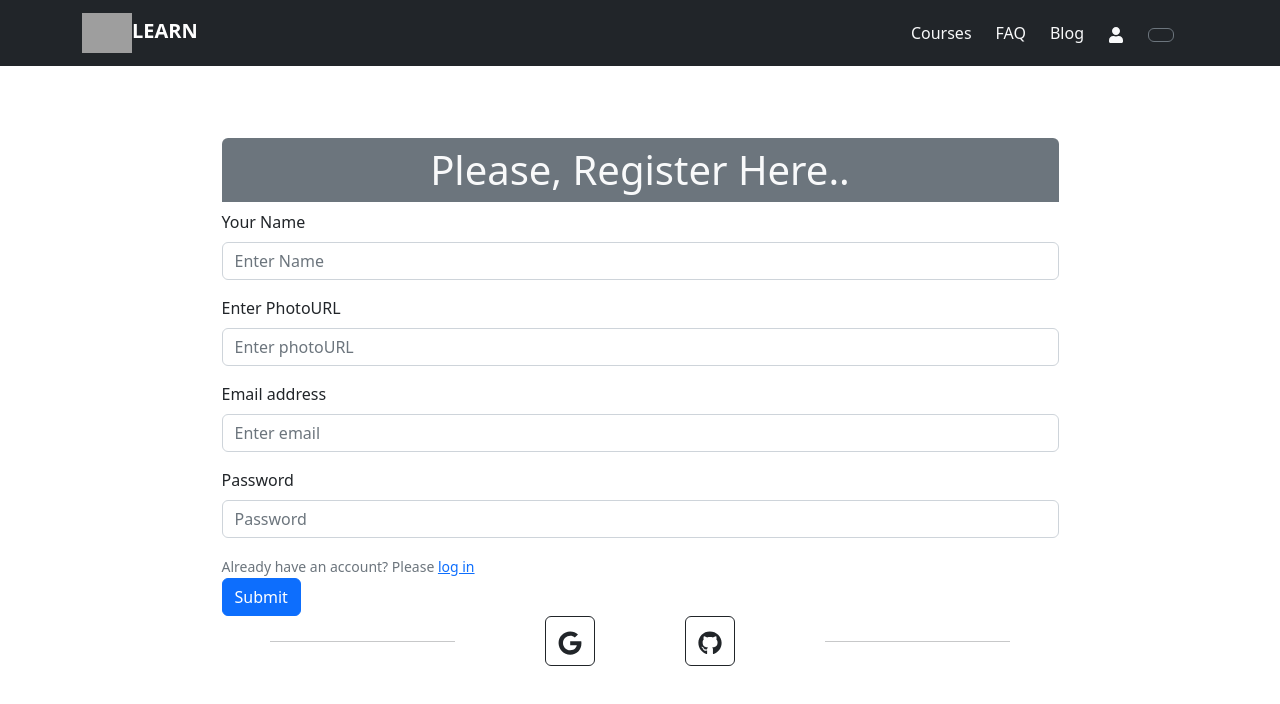
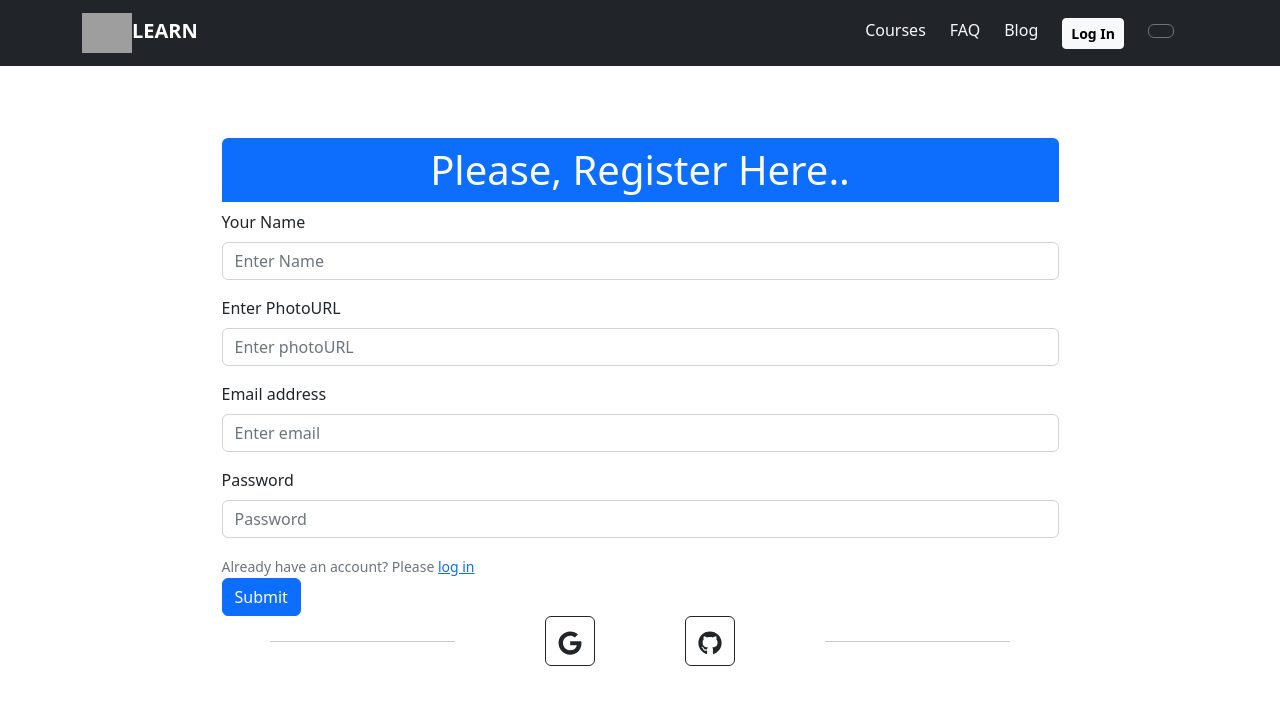
Before and after one commit to Kaiser-Tanveer/DevLearner-Client-React-Authentication-, a React (Create React App) app: page /register in a window 1280 px wide. Shown: the top 704 px of the page. Built offline with nearby package versions, Linux system fonts and the light colour scheme; no server answers; grey boxes are pictures that could not be loaded.

Commit message:
Not found page committed

```diff
--- a/src/Components/Contexts/AuthProvider.js
+++ b/src/Components/Contexts/AuthProvider.js
@@ -1,6 +1,6 @@
-import React from 'react';
+import React, { useEffect, useState } from 'react';
 import { createContext } from 'react';
-import { getAuth, createUserWithEmailAndPassword, signInWithEmailAndPassword, GoogleAuthProvider, signInWithPopup, GithubAuthProvider } from 'firebase/auth'
+import { getAuth, createUserWithEmailAndPassword, signInWithEmailAndPassword, GoogleAuthProvider, signInWithPopup, GithubAuthProvider, onAuthStateChanged, signOut } from 'firebase/auth'
 import app from '../../Firebase/firebase.config';
 
 export const AuthContext = createContext();
@@ -13,27 +13,58 @@ const AuthProvider = ({ children }) => {
     // github Auth provider
     const gitProvider = new GithubAuthProvider();
 
+    // useState for Auth State Change
+    const [user, setUser] = useState(null);
+
+    // Loader state
+    const [loading, setLoading] = useState(true);
+
     // creating user
     const crateEmailUser = (email, password) => {
+        setLoading(true);
         return createUserWithEmailAndPassword(auth, email, password);
 
     }
     // Sign In with email and password
     const emailLogIn = (email, password) => {
+        setLoading(true);
         return signInWithEmailAndPassword(auth, email, password);
     }
 
     // Sign in with Google
     const googleLogIn = () => {
+        setLoading(true);
         return signInWithPopup(auth, GAuthProvider);
     }
     // Sign in with Github
     const gitLogIn = () => {
+        setLoading(true);
         return signInWithPopup(auth, gitProvider);
     }
 
+    // Side effect for Auth state Change
+    useEffect(() => {
+        const unsubscribe = onAuthStateChanged(auth, currentUser => {
+            setUser(currentUser);
+            setLoading(false);
+        });
+        return () => {
+            unsubscribe();
+        }
+    }, [])
+
+    // Sign Out
+    const logOut = () => {
+        setLoading(true);
+        return signOut(auth);
+    }
+
+
+
+
+
     // AuthValues
-    const authValue = { crateEmailUser, emailLogIn, googleLogIn, gitLogIn };
+    const authValue = { crateEmailUser, emailLogIn, googleLogIn, gitLogIn, user, logOut };
     return (
         <AuthContext.Provider value={authValue}>
             {children}
--- a/src/Components/Pages/Cards/Cards.js
+++ b/src/Components/Pages/Cards/Cards.js
@@ -5,7 +5,7 @@ import { Link } from 'react-router-dom';
 
 const Cards = ({ card }) => {
     return (
-        <div className="col-12 col-md-6 col-lg-4">
+        <div className="col-12 col-md-6 col-lg-4 g-4">
             <Card>
                 <Card.Img className='img-fluid p-2' variant="top" src={card?.img} />
                 <Card.Body>
--- a/src/Components/Pages/Header/Header.js
+++ b/src/Components/Pages/Header/Header.js
@@ -10,8 +10,17 @@ import { Link } from 'react-router-dom';
 import { AuthContext } from '../../Contexts/AuthProvider';
 
 const Header = () => {
-    const { user } = useContext(AuthContext);
+    const { user, logOut } = useContext(AuthContext);
     // const [dark, setDark] = useState(false);
+
+    // Log Out
+    const signOutHandler = () => {
+        logOut()
+            .then(() => { })
+            .catch(error => {
+                console.error(error);
+            })
+    }
     return (
         <div>
             <Navbar collapseOnSelect expand="lg" bg="dark" variant="dark">
@@ -24,7 +33,19 @@ const Header = () => {
                             <Link className='me-4 text-decoration-none text-light' to='/courses'>Courses</Link>
                             <Link className='me-4 text-decoration-none text-light'>FAQ</Link>
                             <Link className='me-4 text-decoration-none text-light'>Blog</Link>
-                            <Link className='me-4 text-decoration-none text-light'><FaUser data-toggle="tooltip" data-placement="bottom" title={user?.name} /></Link>
+                            <div className='me-4 text-decoration-none text-light' data-toggle="tooltip" data-placement="bottom" title={user?.email}>
+                                {
+                                    user && user?.uid ?
+                                        <>
+                                            <img className='rounded-circle' src={user?.photoURL} alt="" height="35px" width="35px" />
+                                            <Button onClick={signOutHandler} variant='outline-primary' size='sm'>Log Out</Button>
+                                        </>
+                                        :
+                                        <>
+                                            <Link to='/logIn'><Button className='fw-bold' variant='light' size='sm'>Log In</Button></Link>
+                                        </>
+                                }
+                            </div>
                             <Link className='me-4 text-decoration-none text-light'>
                                 <Button variant="outline-secondary">
                                     {/* {
--- a/src/Components/Pages/Home/Home.js
+++ b/src/Components/Pages/Home/Home.js
@@ -21,7 +21,7 @@ const Home = () => {
                         />)
                     }
                 </div>
-                <div className='col-12 col-md-10'>
+                <div className='col-12 col-md-10 bg-light'>
                     <h2 className='text-center fw-bold pt-4'>Choice Your <span className='text-warning'>Best Course</span></h2>
                     <CourseCard />
                 </div>
--- a/src/Components/Pages/Premium/Premium.js
+++ b/src/Components/Pages/Premium/Premium.js
@@ -3,7 +3,7 @@ import React from 'react';
 const Premium = () => {
     return (
         <div>
-            <h1 className='text-primary'>This is Premium section</h1>
+            <h1 className='text-primary text-center'>This is Premium section</h1>
         </div>
     );
 };
--- a/src/Components/Pages/Register/LogIn.js
+++ b/src/Components/Pages/Register/LogIn.js
@@ -27,7 +27,7 @@ const LogIn = () => {
                 form.reset();
             })
             .catch(error => {
-                setError(error.message)
+                setError(error.message);
                 console.error(error)
             })
 
@@ -37,7 +37,7 @@ const LogIn = () => {
         <Container>
             <Form onSubmit={submitHandler} className='w-75 mx-auto py-5'>
                 <Form.Group className="mb-3" controlId="formBasicEmail">
-                    <h1 className='mx-auto mt-4 bg-secondary text-center p-2 rounded-top text-light'>Please, Log in Here..</h1>
+                    <h1 className='mx-auto mt-4 bg-primary text-center p-2 rounded-top text-light'>Please, Log in Here..</h1>
                     <Form.Label>Email address</Form.Label>
                     <Form.Control type="email" name='email' placeholder="Enter email" required />
                 </Form.Group>
--- a/src/Components/Pages/Register/Register.js
+++ b/src/Components/Pages/Register/Register.js
@@ -52,13 +52,14 @@ const Register = () => {
                 console.log(user);
             })
             .catch(error => {
+                setError(error.message);
                 console.error(error);
             })
     }
     return (
         <Container>
             <Form onSubmit={submitHandler} className='w-75 mx-auto py-5'>
-                <h1 className='mx-auto mt-4 bg-secondary text-center p-2 rounded-top text-light'>Please, Register Here..</h1>
+                <h1 className='mx-auto mt-4 bg-primary text-center p-2 rounded-top text-light'>Please, Register Here..</h1>
                 <Form.Group className="mb-3" controlId="formBasicName">
                     <Form.Label>Your Name</Form.Label>
                     <Form.Control type="text" name='name' placeholder="Enter Name" required />
@@ -78,6 +79,11 @@ const Register = () => {
                     <Form.Label>Password</Form.Label>
                     <Form.Control name='password' type="password" placeholder="Password" required />
                 </Form.Group>
+
+                <Form.Text className="text-danger">
+                    {error}
+                </Form.Text>
+
                 <Form.Text>
                     Already have an account? Please <Link to='/logIn'>log in</Link>
                 </Form.Text>
--- /dev/null
+++ b/src/Routes/PrivateRoute/PrivateRoute.js
@@ -0,0 +1,16 @@
+import React, { useContext } from 'react';
+import { Navigate } from 'react-router-dom';
+import { AuthContext } from '../../Components/Contexts/AuthProvider';
+
+const PrivateRoute = ({ children }) => {
+    const user = useContext(AuthContext);
+    console.log(user);
+    if (user && user.uid) {
+        return children;
+    }
+    return (
+        <Navigate to='/logIn'></Navigate>
+    );
+};
+
+export default PrivateRoute;
--- a/src/Routes/Router.js
+++ b/src/Routes/Router.js
@@ -6,6 +6,7 @@ import Premium from '../Components/Pages/Premium/Premium';
 import LogIn from '../Components/Pages/Register/LogIn';
 import Register from '../Components/Pages/Register/Register';
 import Main from './layout.js/Main';
+import PrivateRoute from './PrivateRoute/PrivateRoute';
 
 export const router = createBrowserRouter([
     {
@@ -25,7 +26,7 @@ export const router = createBrowserRouter([
             {
                 path: '/category/:id',
                 loader: ({ params }) => fetch(`http://localhost:5000/category/${params.id}`),
-                element: <CourseSamary />
+                element: <PrivateRoute><CourseSamary /></PrivateRoute>
             },
             {
                 path: '/premium',
```
